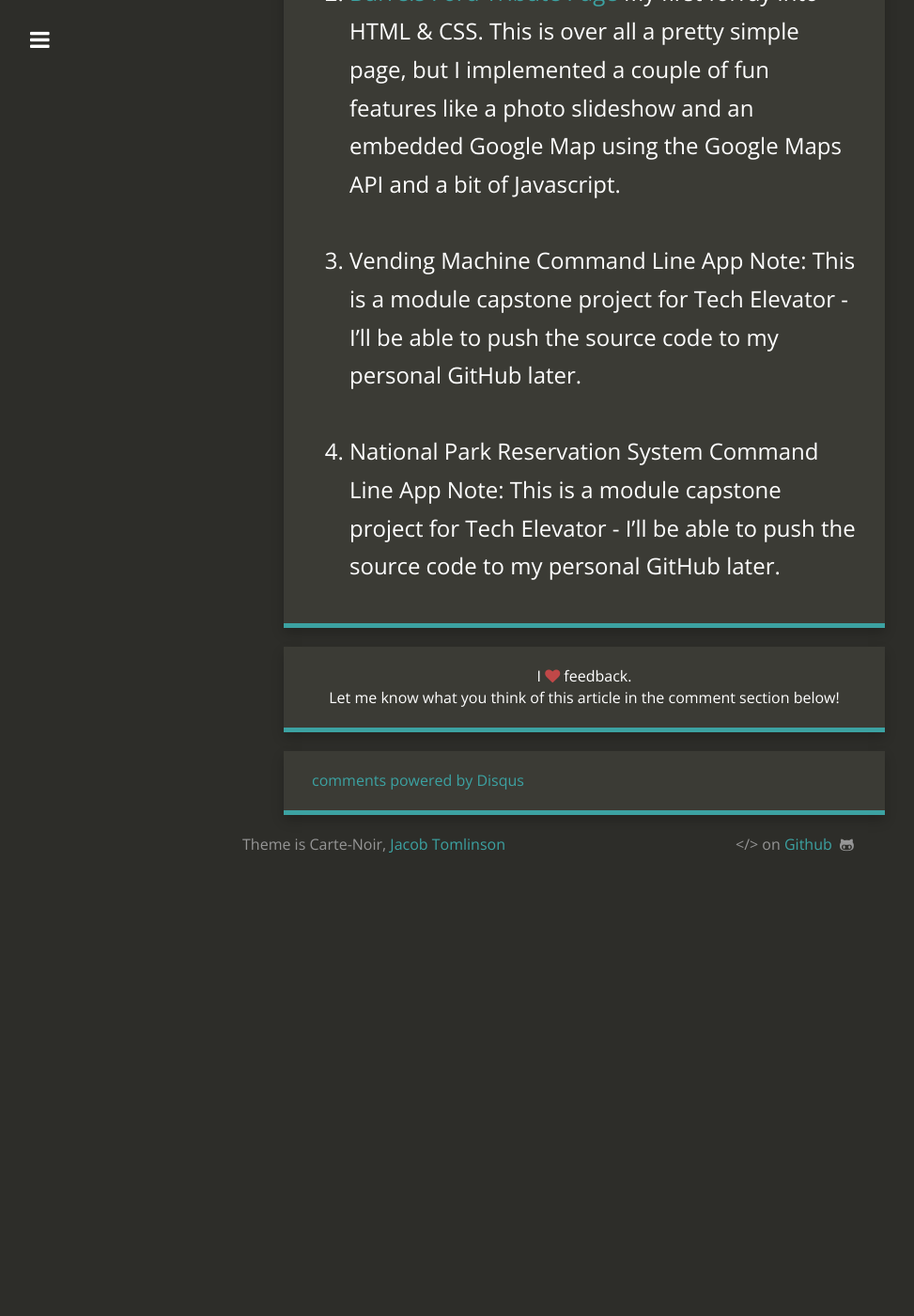
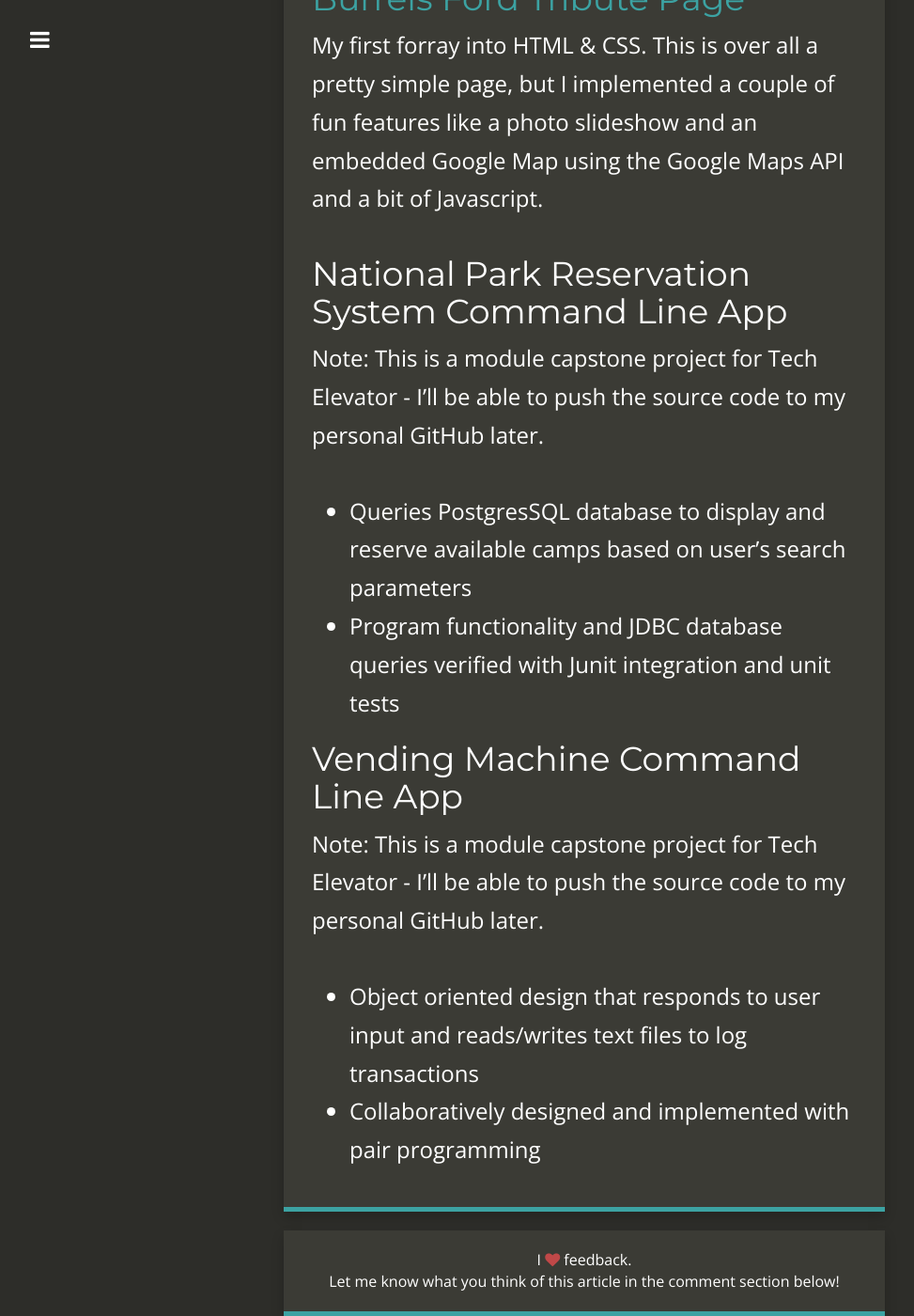
Before and after one commit to timothy-johnston/timothy-johnston.github.io, a Jekyll site: the page built from _posts/2018-07-15-my-portfolio.markdown, in a window 1280 px wide and 1400 px high, scrolled down 1245 px. Shown: the whole window at 94% size, without its empty margins (18-991 px from the left). Built offline with Jekyll 4.4.1, drawn with Linux system fonts in a browser that asks for light colours; nearby versions of some CDN libraries; comment, search, counter and statistics services are not loaded; before the commit the page ends 2175 px from its top, so only the background shows below that.

```diff
--- a/_posts/2018-07-15-my-portfolio.markdown
+++ b/_posts/2018-07-15-my-portfolio.markdown
@@ -7,26 +7,27 @@ categories: jekyll update
 
 This page is a work in progress. It contains links to and descriptions of my main personal and school projects. I hope to update it soon with interesting code snippets and screenshots of my applications in action.
 
-1. [ThirstyCat Twitter Bot][thirsty-cat-github]
+## [ThirstyCat Twitter Bot][thirsty-cat-github]
 * [twitter.com/TheThirstyCat][tc-twitter]
 * Automated detector that senses when cat approaches water bowl, captures a picture, and tweets photo using Raspberry Pi, force-sensitive resistor, Python, and Tweepy
 * Wrote technical “How-to” guide to document build process and instruct others how to recreate the project
 
-<br />
-
-2. [VirtualInterview Command Line App][virtual-interview-github]
+## [VirtualInterview Command Line App][virtual-interview-github]
 * Interactive mock-interview command line application built with Java and OOP design principles
 * Uses file I/O to read and print sample questions, times user’s response, and allows user to 	add/modify/delete questions
 
-
-3. [Burrels Ford Tribute Page][burrells-ford]
+## [Burrels Ford Tribute Page][burrells-ford]
 My first forray into HTML & CSS. This is over all a pretty simple page, but I implemented a couple of fun features like a photo slideshow and an embedded Google Map using the Google Maps API and a bit of Javascript.
 
-4. Vending Machine Command Line App
+## National Park Reservation System Command Line App
 Note: This is a module capstone project for Tech Elevator - I'll be able to push the source code to my personal GitHub later.
+* Queries PostgresSQL database to display and reserve available camps based on user’s search parameters
+* Program functionality and JDBC database queries verified with Junit integration and unit tests
 
-5. National Park Reservation System Command Line App
+## Vending Machine Command Line App
 Note: This is a module capstone project for Tech Elevator - I'll be able to push the source code to my personal GitHub later.
+* Object oriented design that responds to user input and reads/writes text files to log transactions
+* Collaboratively designed and implemented with pair programming
 
 [tc-twitter]:twitter.com/TheThirstyCat
 [thirsty-cat-github]:https://github.com/timothy-johnston/ThirstyCat
```
